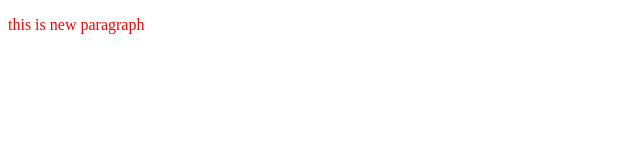
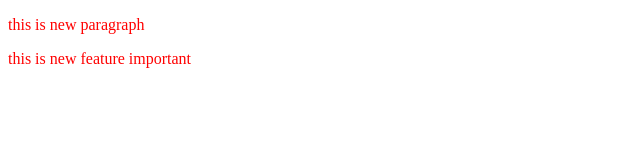
Before and after one commit to Mayank1036/Local-repo, a plain HTML site: page index.html in a window 1280 px wide. Shown: the whole page, without its empty margins (0-640 px from the left). Drawn offline with Linux system fonts and the light colour scheme.

Commit message:
add new feature in paragrpah

```diff
--- a/index.html
+++ b/index.html
@@ -8,5 +8,6 @@
 </head>
 <body>
     <p>this is new paragraph</p>
+    <p>this is new feature important </p>
 </body>
 </html>
```
